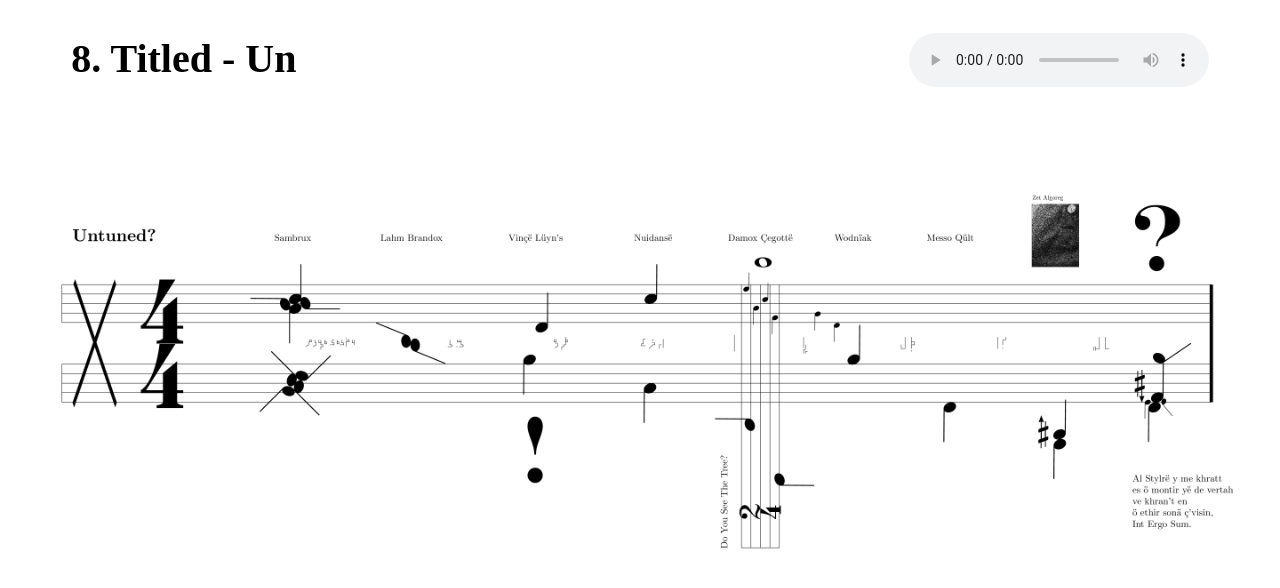
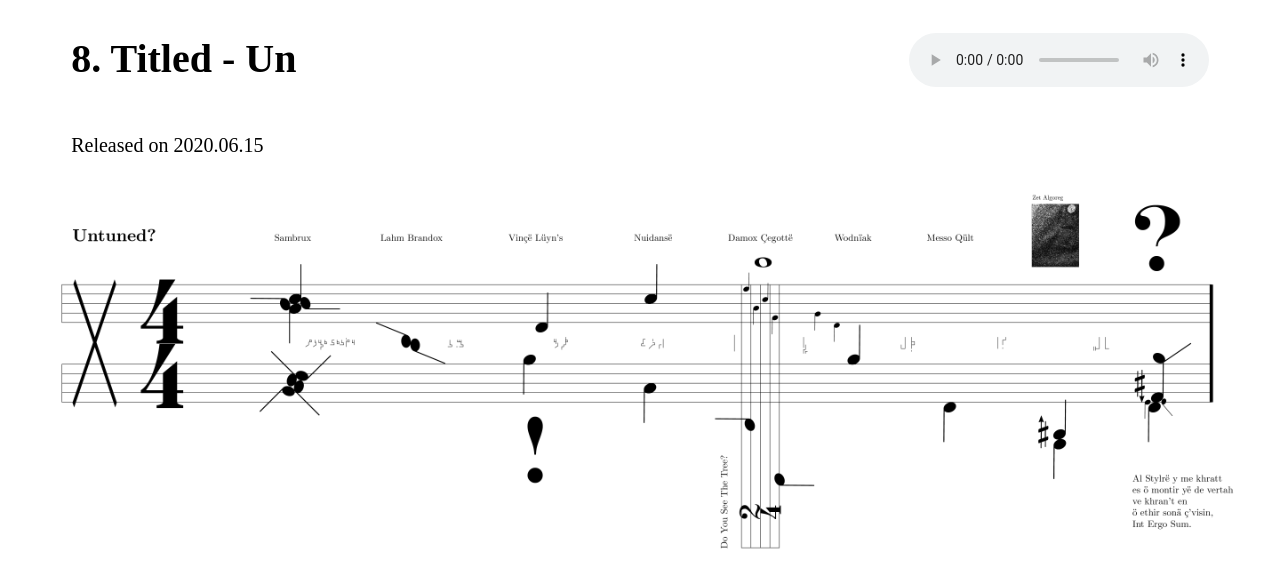
Before and after one commit to diszentoddir/music, a plain HTML site: page index.html in a window 1280 px wide. Drawn offline with Linux system fonts and the light colour scheme.

Commit message:
Update index.html

```diff
--- a/index.html
+++ b/index.html
@@ -19,6 +19,15 @@
             font-size: 40px;
             margin-bottom: 40px;
         }
+        p{
+            font-family: "CMU Serif";
+            font-weight:300;
+            float: left;
+            width: 55%;
+            margin-left: 5%;
+            font-size: 20px;
+            margin-top: 1%;
+        }
         audio{
             float: right;
             margin-top: 2%;
@@ -37,6 +46,10 @@
         <source src="./assets/note.mp3" type="audio/mpeg">
         Play
     </audio>
+    <p>
+        Released on 2020.06.15
+    </p>
+
 
 </body>
 </html>
```
